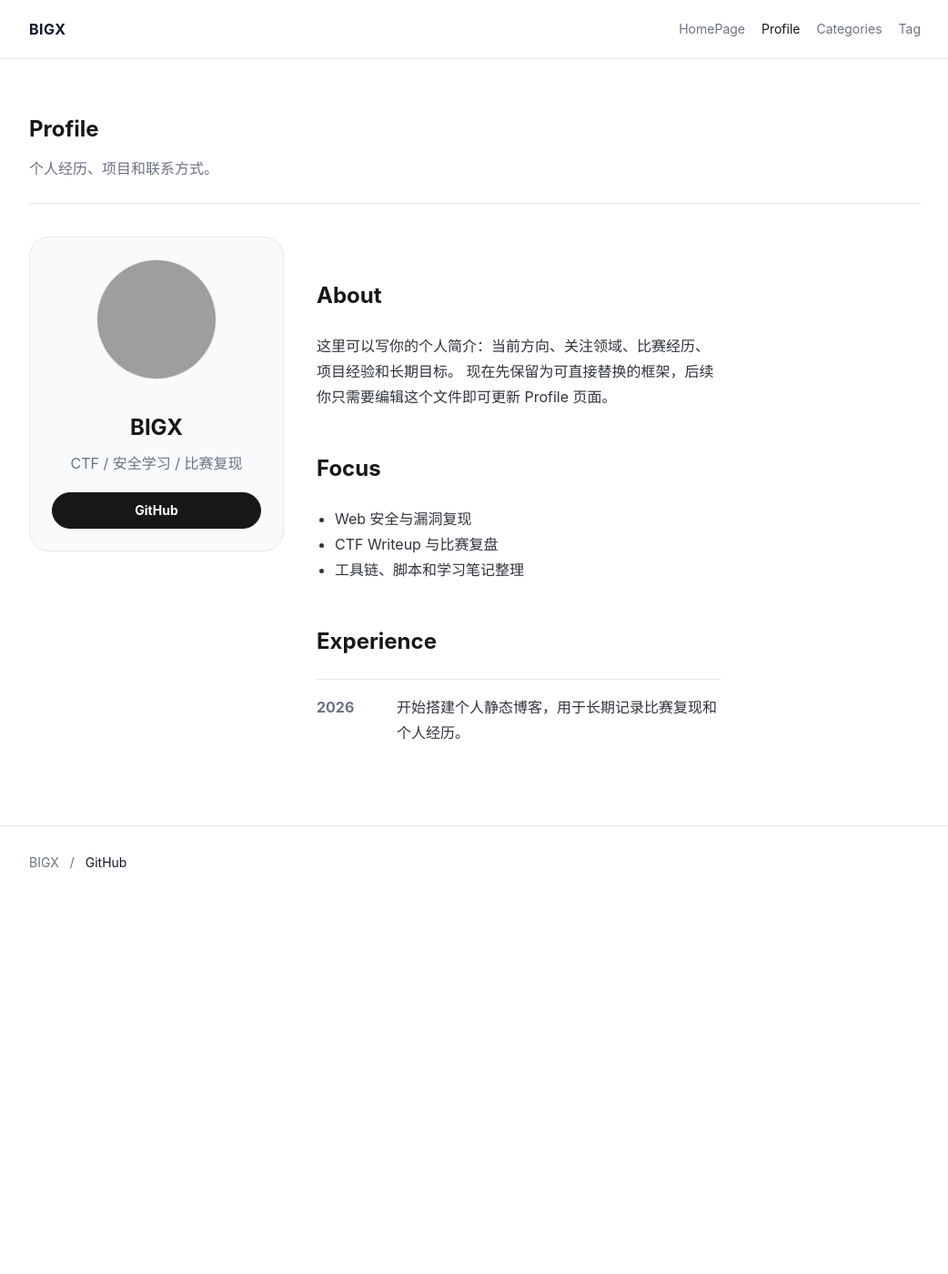
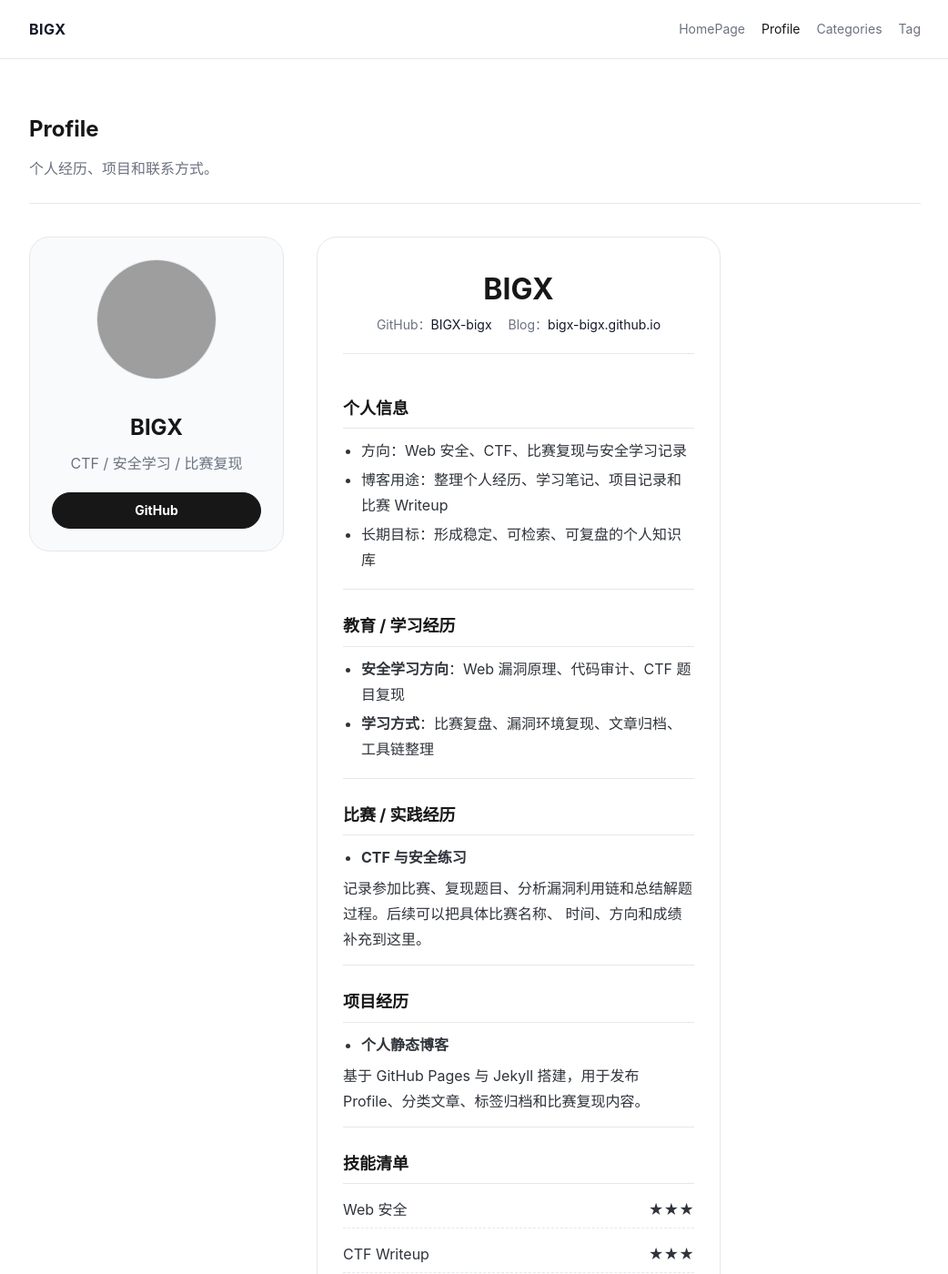
Before and after one commit to BIGX-bigx/BIGX-bigx.github.io, a Jekyll site: the page built from profile.md, in a window 1280 px wide and 1400 px high. Shown: the whole window at 91% size, without its empty margins (118-1160 px from the left). Built offline with Jekyll 4.4.1, drawn with Linux system fonts in a browser that asks for light colours; some of the changed text lies outside the part shown; grey boxes are pictures that could not be loaded.

Commit message:
Update profile resume layout

```diff
--- a/assets/css/style.css
+++ b/assets/css/style.css
@@ -289,6 +289,84 @@ a:hover {
   max-width: 720px;
 }
 
+.resume-panel {
+  padding: 28px;
+  border: 1px solid var(--line);
+  border-radius: 22px;
+  background: #fff;
+}
+
+.resume-head {
+  margin-bottom: 20px;
+  padding-bottom: 18px;
+  border-bottom: 1px solid var(--line);
+  text-align: center;
+}
+
+.resume-head h2 {
+  margin: 0 0 8px;
+  font-size: 32px;
+  line-height: 1.2;
+}
+
+.resume-contact {
+  display: flex;
+  flex-wrap: wrap;
+  justify-content: center;
+  gap: 8px 18px;
+  color: var(--muted);
+  font-size: 14px;
+}
+
+.resume-section {
+  padding: 14px 0;
+  border-bottom: 1px solid var(--line);
+}
+
+.resume-section:last-child {
+  border-bottom: 0;
+}
+
+.resume-section h2 {
+  margin: 0 0 10px;
+  padding-bottom: 6px;
+  border-bottom: 1px solid var(--line);
+  font-size: 18px;
+}
+
+.resume-section p {
+  margin: 6px 0 0;
+  color: #2f343b;
+}
+
+.resume-section ul {
+  margin: 0;
+  padding-left: 20px;
+}
+
+.resume-section li {
+  margin: 4px 0;
+}
+
+.skill-list {
+  display: grid;
+  gap: 6px;
+  padding-left: 0 !important;
+  list-style: none;
+}
+
+.skill-list li {
+  display: flex;
+  justify-content: space-between;
+  gap: 18px;
+  padding-bottom: 6px;
+  border-bottom: 1px dashed var(--line);
+}
+
+.skill-list li:last-child {
+  border-bottom: 0;
+}
+
 .clean-list {
   padding-left: 20px;
 }
--- a/profile.md
+++ b/profile.md
@@ -13,26 +13,62 @@ permalink: /profile/
     <a class="button full" href="{{ site.author.github }}">GitHub</a>
   </aside>
 
-  <div class="profile-main">
-    <h2>About</h2>
-    <p>
-      这里可以写你的个人简介：当前方向、关注领域、比赛经历、项目经验和长期目标。
-      现在先保留为可直接替换的框架，后续你只需要编辑这个文件即可更新 Profile 页面。
-    </p>
-
-    <h2>Focus</h2>
-    <ul class="clean-list">
-      <li>Web 安全与漏洞复现</li>
-      <li>CTF Writeup 与比赛复盘</li>
-      <li>工具链、脚本和学习笔记整理</li>
-    </ul>
-
-    <h2>Experience</h2>
-    <div class="timeline">
-      <div class="timeline-item">
-        <span>2026</span>
-        <p>开始搭建个人静态博客，用于长期记录比赛复现和个人经历。</p>
+  <div class="profile-main resume-panel">
+    <div class="resume-head">
+      <h2>BIGX</h2>
+      <div class="resume-contact">
+        <span>GitHub：<a href="{{ site.author.github }}">BIGX-bigx</a></span>
+        <span>Blog：<a href="{{ '/' | relative_url }}">bigx-bigx.github.io</a></span>
       </div>
     </div>
+
+    <section class="resume-section">
+      <h2>个人信息</h2>
+      <ul>
+        <li>方向：Web 安全、CTF、比赛复现与安全学习记录</li>
+        <li>博客用途：整理个人经历、学习笔记、项目记录和比赛 Writeup</li>
+        <li>长期目标：形成稳定、可检索、可复盘的个人知识库</li>
+      </ul>
+    </section>
+
+    <section class="resume-section">
+      <h2>教育 / 学习经历</h2>
+      <ul>
+        <li><strong>安全学习方向</strong>：Web 漏洞原理、代码审计、CTF 题目复现</li>
+        <li><strong>学习方式</strong>：比赛复盘、漏洞环境复现、文章归档、工具链整理</li>
+      </ul>
+    </section>
+
+    <section class="resume-section">
+      <h2>比赛 / 实践经历</h2>
+      <ul>
+        <li><strong>CTF 与安全练习</strong></li>
+      </ul>
+      <p>
+        记录参加比赛、复现题目、分析漏洞利用链和总结解题过程。后续可以把具体比赛名称、
+        时间、方向和成绩补充到这里。
+      </p>
+    </section>
+
+    <section class="resume-section">
+      <h2>项目经历</h2>
+      <ul>
+        <li><strong>个人静态博客</strong></li>
+      </ul>
+      <p>
+        基于 GitHub Pages 与 Jekyll 搭建，用于发布 Profile、分类文章、标签归档和比赛复现内容。
+      </p>
+    </section>
+
+    <section class="resume-section">
+      <h2>技能清单</h2>
+      <ul class="skill-list">
+        <li><span>Web 安全</span><span>★★★</span></li>
+        <li><span>CTF Writeup</span><span>★★★</span></li>
+        <li><span>Python / 脚本</span><span>★★☆</span></li>
+        <li><span>Linux / Git</span><span>★★☆</span></li>
+        <li><span>Markdown / Jekyll</span><span>★★☆</span></li>
+      </ul>
+    </section>
   </div>
 </section>
```
